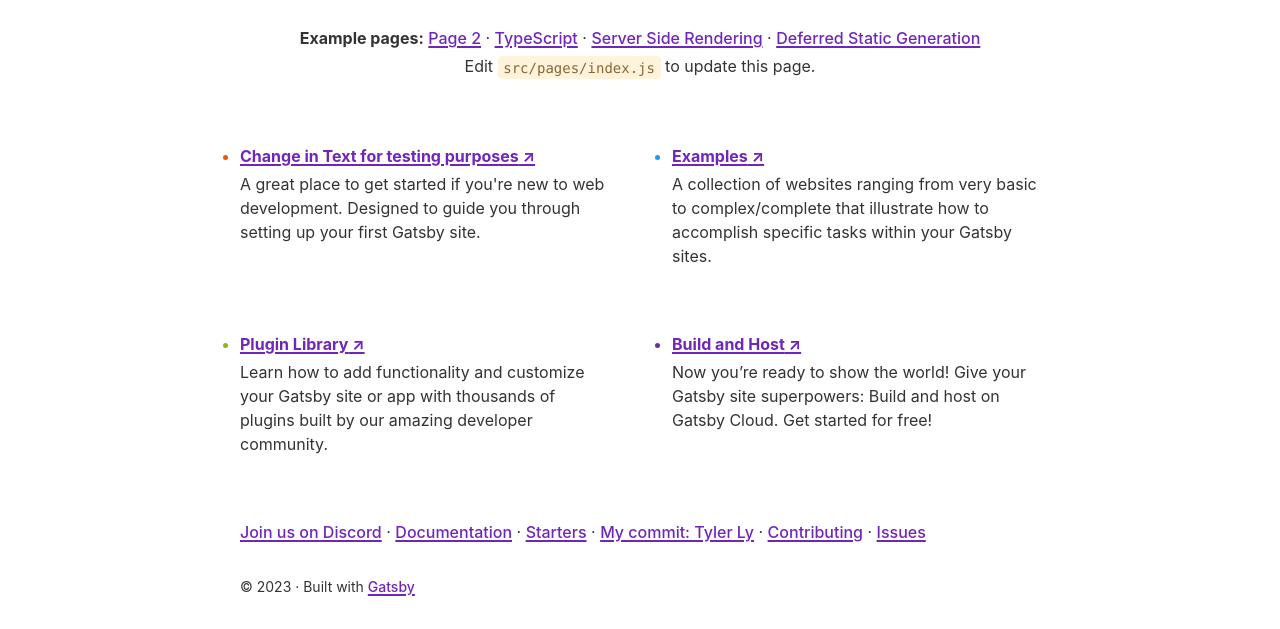
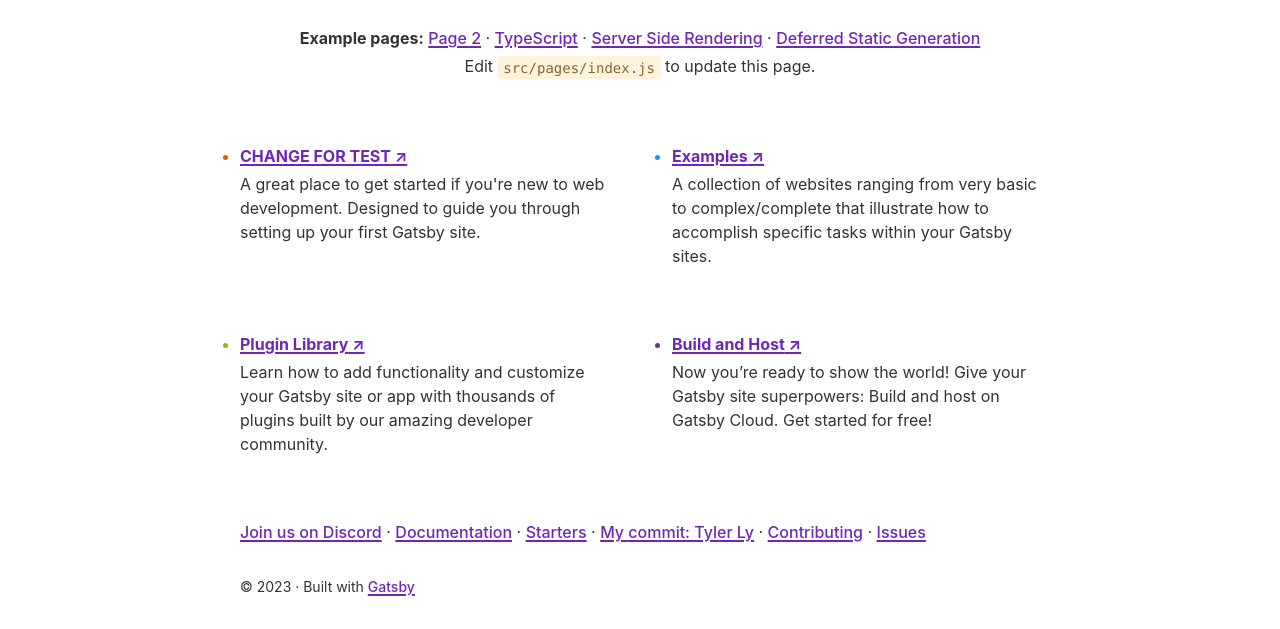
Before and after one commit to AxelSiliezar/vr-data-website, a Gatsby site: page / in a window 1280 px wide. Shown: the part 230-859 px from the top of the page. Built offline with nearby package versions, Linux system fonts and the light colour scheme; Gatsby itself is replaced by a stand-in of ours.

Commit message:
my first commit

```diff
--- a/src/pages/index.js
+++ b/src/pages/index.js
@@ -8,7 +8,7 @@ import * as styles from "../components/index.module.css"
 
 const links = [
   {
-    text: "Change in Text for testing purposes",
+    text: "CHANGE FOR TEST",
     url: "https://www.gatsbyjs.com/docs/tutorial",
     description:
       "A great place to get started if you're new to web development. Designed to guide you through setting up your first Gatsby site.",
```
